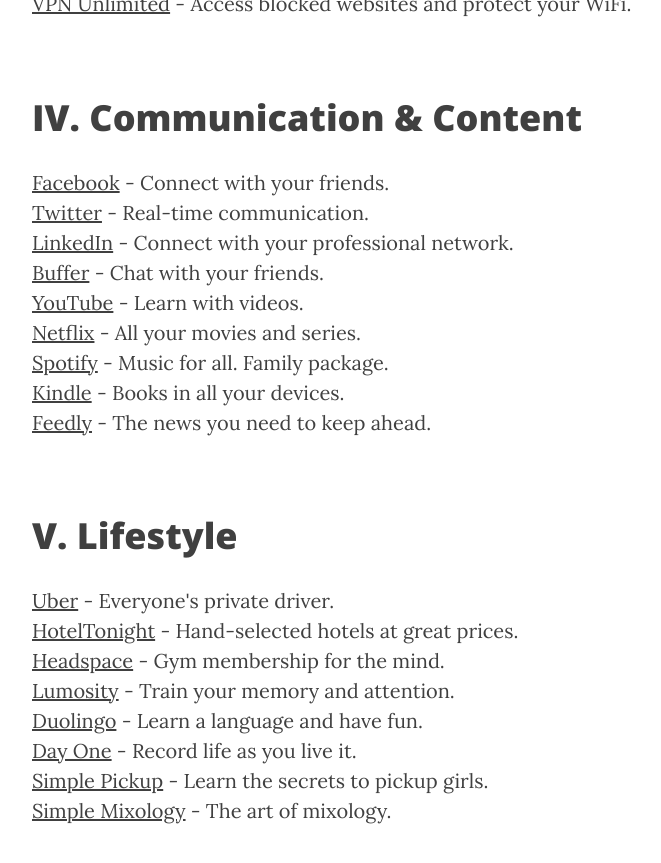
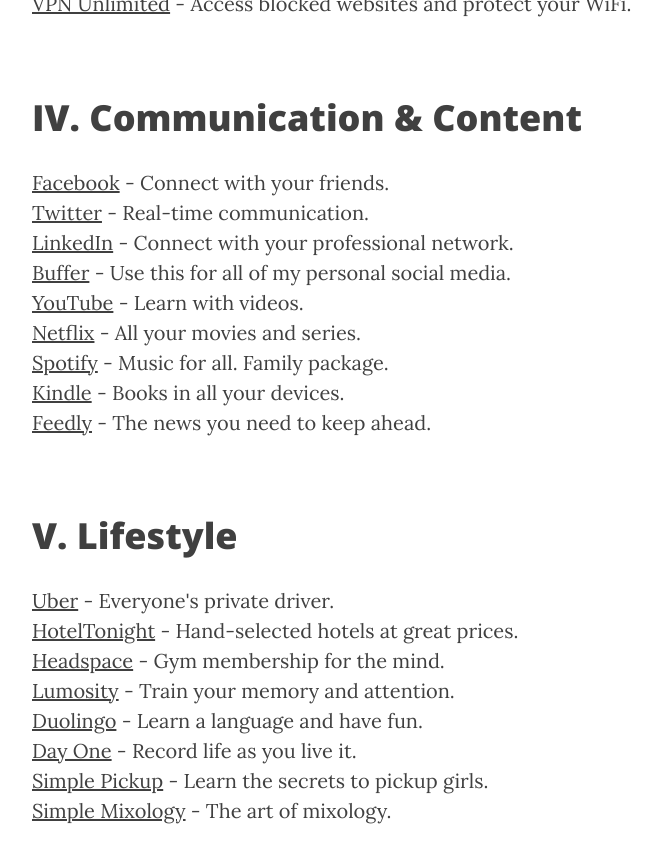
Before and after one commit to maxcantu/personal, a Jekyll site: the page built from resources.html, in a window 1280 px wide and 900 px high, scrolled down 2123 px. Shown: the top 863 px of the window, without its empty margins (233-894 px from the left). Built offline with Jekyll 4.4.1, drawn with Linux system fonts in a browser that asks for light colours; nearby versions of some CDN libraries.

Commit message:
buffer desc

```diff
--- a/resources.html
+++ b/resources.html
@@ -66,7 +66,7 @@ header-img: "img/about-bg.jpg"
 <p><a href="http://drive.google.com/" rel="nofollow" target="_blank">Facebook</a> - Connect with your friends.<br>
 <a href="http://drive.google.com/" rel="nofollow" target="_blank">Twitter</a> - Real-time communication.<br>
 <a href="http://drive.google.com/" rel="nofollow" target="_blank">LinkedIn</a> - Connect with your professional network.<br>
-<a href="http://drive.google.com/" rel="nofollow" target="_blank">Buffer</a> - Chat with your friends.<br>
+<a href="http://drive.google.com/" rel="nofollow" target="_blank">Buffer</a> - Use this for all of my personal social media.<br>
 <a href="http://drive.google.com/" rel="nofollow" target="_blank">YouTube</a> - Learn with videos.<br>
 <a href="http://drive.google.com/" rel="nofollow" target="_blank">Netflix</a> - All your movies and series.<br>
 <a href="http://drive.google.com/" rel="nofollow" target="_blank">Spotify</a> - Music for all. Family package.<br>
```
